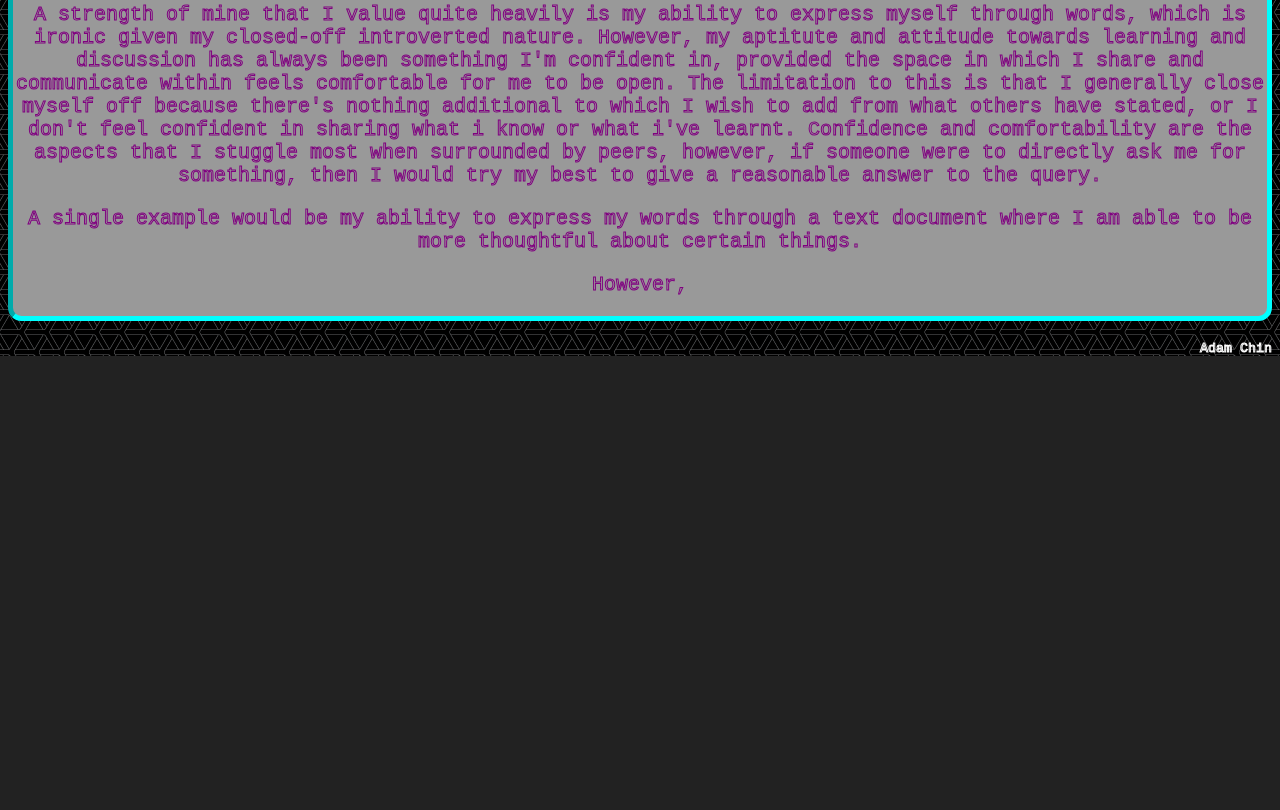
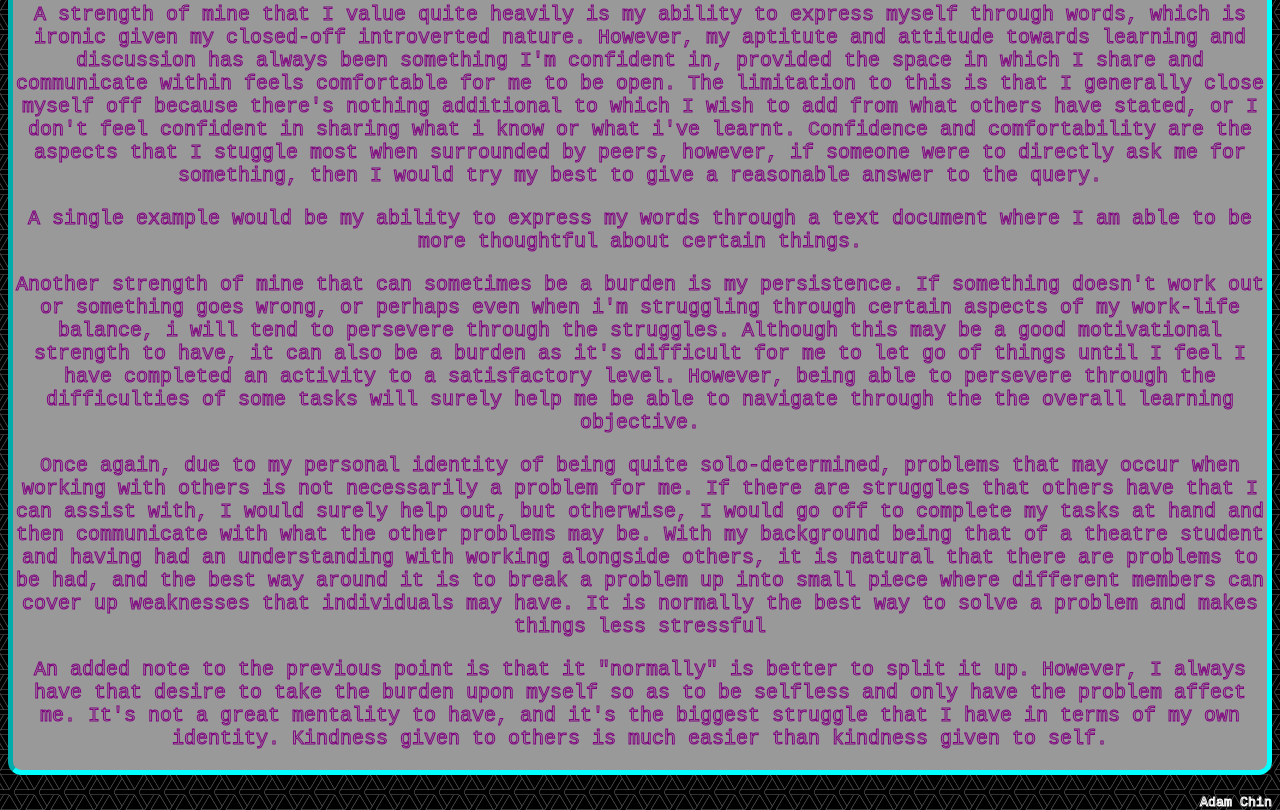
Before and after one commit to adam-chin1996/adam-chin1996.github.io, a plain HTML site: page blog/identity-values.html in a window 1280 px wide. Shown: the part 765-1575 px from the top of the page. Before the commit the page ends 1121 px from the top, so only its background shows below. Drawn offline with Linux system fonts and the light colour scheme.

Commit message:
add additional comments to values

```diff
--- a/blog/identity-values.html
+++ b/blog/identity-values.html
@@ -27,7 +27,9 @@
         <p>I think one thing that stands out uniquely for myself is my understanding of the different cultures that i've experienced and the clash of differing values between them. From a personal perspective, there is a notion of self-importance in my family, where the values of self takes priority over others, but being surrounded by others as I grew up, I leaned more towards the idea of being selfless and putting others before self. It has been, and still remains a tricky balance between the two values to maintain.</p>
         <p>A strength of mine that I value quite heavily is my ability to express myself through words, which is ironic given my closed-off introverted nature. However, my aptitute and attitude towards learning and discussion has always been something I'm confident in, provided the space in which I share and communicate within feels comfortable for me to be open. The limitation to this is that I generally close myself off because there's nothing additional to which I wish to add from what others have stated, or I don't feel confident in sharing what i know or what i've learnt. Confidence and comfortability are the aspects that I stuggle most when surrounded by peers, however, if someone were to directly ask me for something, then I would try my best to give a reasonable answer to the query.</p>
         <p>A single example would be my ability to express my words through a text document where I am able to be more thoughtful about certain things.</p>
-        <p>However, </p>
+        <p>Another strength of mine that can sometimes be a burden is my persistence. If something doesn't work out or something goes wrong, or perhaps even when i'm struggling through certain aspects of my work-life balance, i will tend to persevere through the struggles. Although this may be a good motivational strength to have, it can also be a burden as it's difficult for me to let go of things until I feel I have completed an activity to a satisfactory level. However, being able to persevere through the difficulties of some tasks will surely help me be able to navigate through the the overall learning objective.</p>
+        <p>Once again, due to my personal identity of being quite solo-determined, problems that may occur when working with others is not necessarily a problem for me. If there are struggles that others have that I can assist with, I would surely help out, but otherwise, I would go off to complete my tasks at hand and then communicate with what the other problems may be. With my background being that of a theatre student and having had an understanding with working alongside others, it is natural that there are problems to be had, and the best way around it is to break a problem up into small piece where different members can cover up weaknesses that individuals may have. It is normally the best way to solve a problem and makes things less stressful</p>
+        <p>An added note to the previous point is that it "normally" is better to split it up. However, I always have that desire to take the burden upon myself so as to be selfless and only have the problem affect me. It's not a great mentality to have, and it's the biggest struggle that I have in terms of my own identity. Kindness given to others is much easier than kindness given to self.</p>
         </div>
     </body>
     <footer>
```
